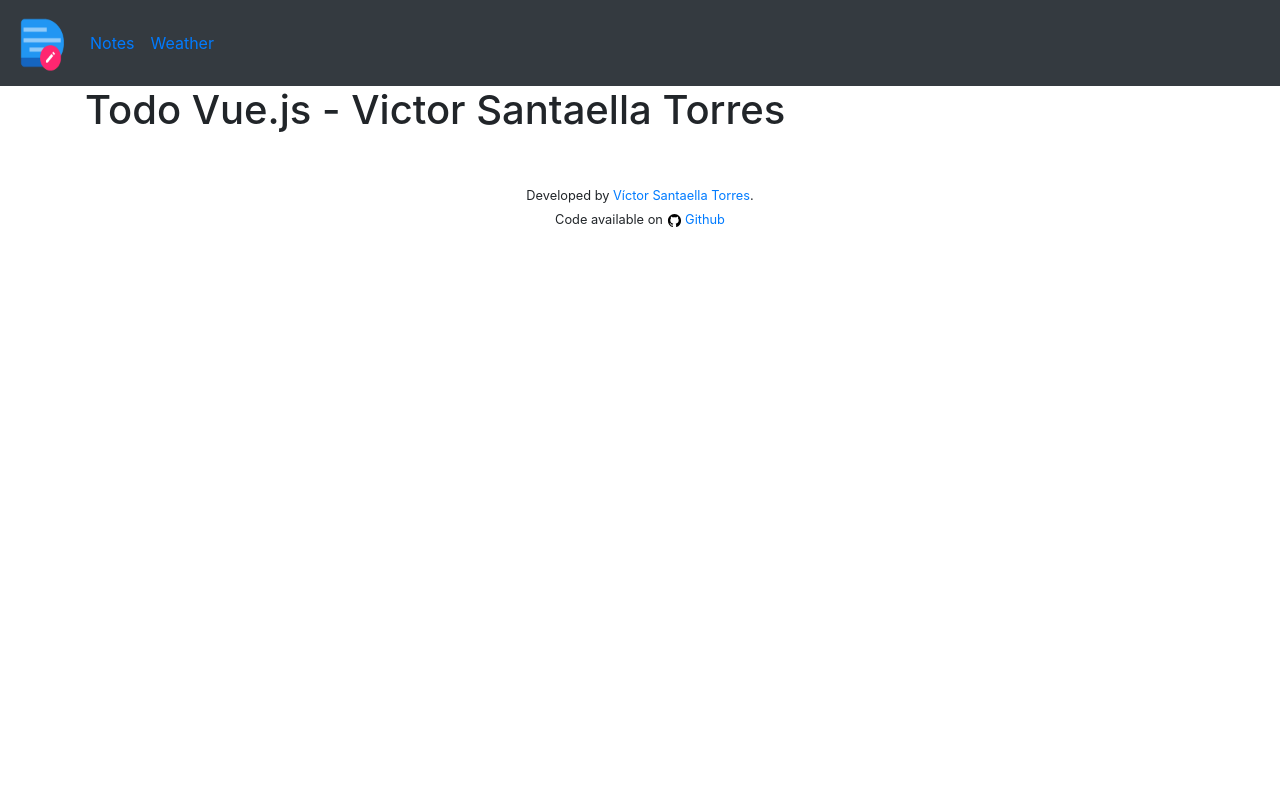
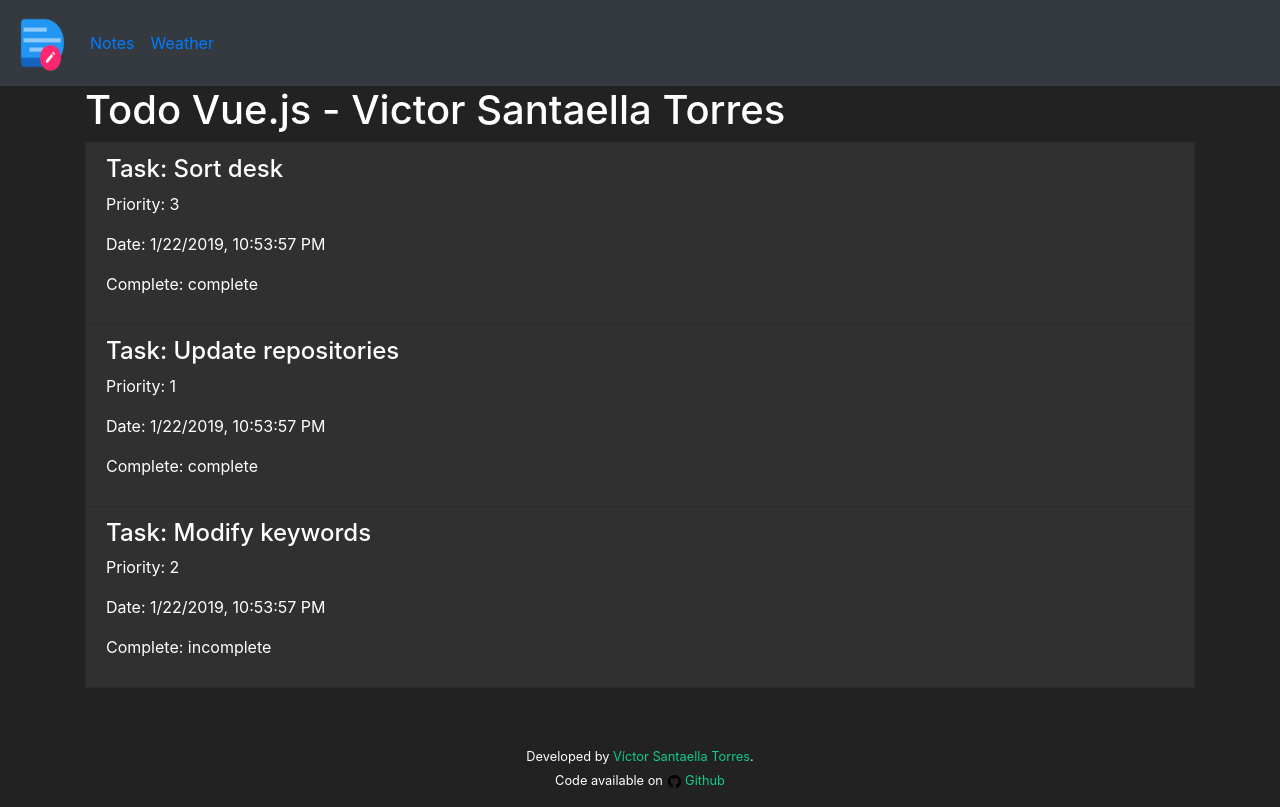
Before and after one commit to victorst79/todolist-vuejs, a Vue app: page /#/ in a window 1280 px wide. Built offline with nearby package versions, Linux system fonts and the light colour scheme.

Commit message:
add styles and some improvements in .vue

```diff
--- a/src/App.vue
+++ b/src/App.vue
@@ -26,6 +26,11 @@
 </template>
 
 <style>
+	body{
+		color: white;
+		background: #222222 !important;
+	}
+
 	/* #app {
 	font-family: 'Avenir', Helvetica, Arial, sans-serif;
 	-webkit-font-smoothing: antialiased;
@@ -34,6 +39,7 @@
 	color: #2c3e50;
 	margin-top: 60px;
 	} */
+
 	nav img{
 		width: 50px;
 		height: 60px;
--- a/src/components/Footer.vue
+++ b/src/components/Footer.vue
@@ -10,12 +10,17 @@
 
 <style>
     footer{
+        margin-top: 15px;
+        color: white;
         text-decoration: none !important;
     }
-
+    footer a{
+        color: #10cb8a;
+    }
     i img{
         width: 15px;
         height: 15px;
+        color: #10cb8a;
     }
 </style>
 
--- a/src/components/Todo.vue
+++ b/src/components/Todo.vue
@@ -1,6 +1,16 @@
 <template>
-  <div class="hello">
+	<div id="notes">
 		<h1>{{ msg }}</h1>
+		<ul class="list-group">
+			<li class="list-group-item" v-for="note in notes" v-bind:key="note">
+				<div>
+                    <h4>Task: {{ note.task }}</h4>
+                    <p>Priority: {{ note.priority }}</p>
+                    <p>Date: {{ note.date_creation }}</p>
+                    <p>Complete: {{ note.state }}</p>
+                </div>
+			</li>
+		</ul>
 	</div>
 </template>
 
@@ -9,24 +19,79 @@ export default {
 		name: 'Todo',
 		props: {
 			msg: String
+		},
+		data: function(){
+			return{
+				notes: [
+					{
+						task: "Sort desk",
+						priority: 3,
+						date_creation: new Date().toLocaleString(),
+						state: "complete"
+					},
+					{
+						task: "Update repositories",
+						priority: 1,
+						date_creation: new Date().toLocaleString(),
+						state: "complete"
+					},
+					{
+						task: "Modify keywords",
+						priority: 2,
+						date_creation: new Date().toLocaleString(),
+						state: "incomplete"
+					}
+				],
+				newTask: "",
+				stateTask: [],
+				notesFilter: function(){
+					var self = this;
+					return self.notes.filter(function(note){
+						console.log(self.stateTask);
+						return note.state == self.stateTask[0] || note.state == self.stateTask[1];
+					});
+				}
+			}
+		},
+		methods: {
+			newNote: function(){
+				var task = this.newTask;
+				var priority = parseInt((Math.random() * 3 ) + 1);
+				var date_creation = new Date().toLocaleString();
+				var state = "incomplete";
+
+				this.notes.push({task,priority,date_creation,state});
+			},
+
+			countNotes: function(notes){
+				var result = 0;
+				for(let i = 0; i < notes.length; i++){
+					if(notes[i].state == "incomplete"){
+						result++;
+					}
+				}
+				return result;
+			}
+		},
+		computed: {
+			notesFilter: function(){
+				var self = this;
+				return self.notes.filter(function(note){
+					console.log(self.stateTask);
+					return note.state == self.stateTask[0] || note.state == self.stateTask[1];
+				});
+			}
 		}
 	}
 </script>
 
 <!-- Add "scoped" attribute to limit CSS to this component only -->
 <style scoped>
-h3 {
-  margin: 40px 0 0;
+	h1{
+		color: white;
 	}
-ul {
-  list-style-type: none;
-  padding: 0;
-}
-li {
-  display: inline-block;
-  margin: 0 10px;
-}
-a {
-  color: #42b983;
+	ul,li{
+		color: white;
+		background-color: #303030 !important;
 	}
 </style>
```
Lines whose indentation alone changed are shown as unchanged.
